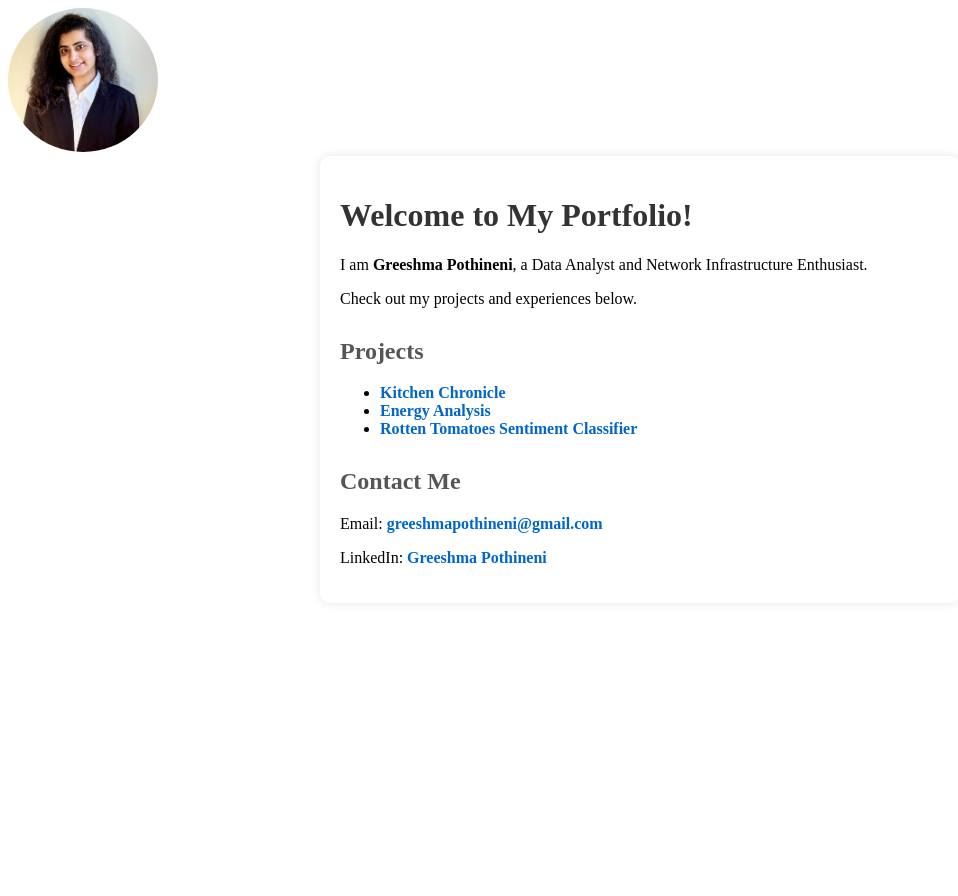
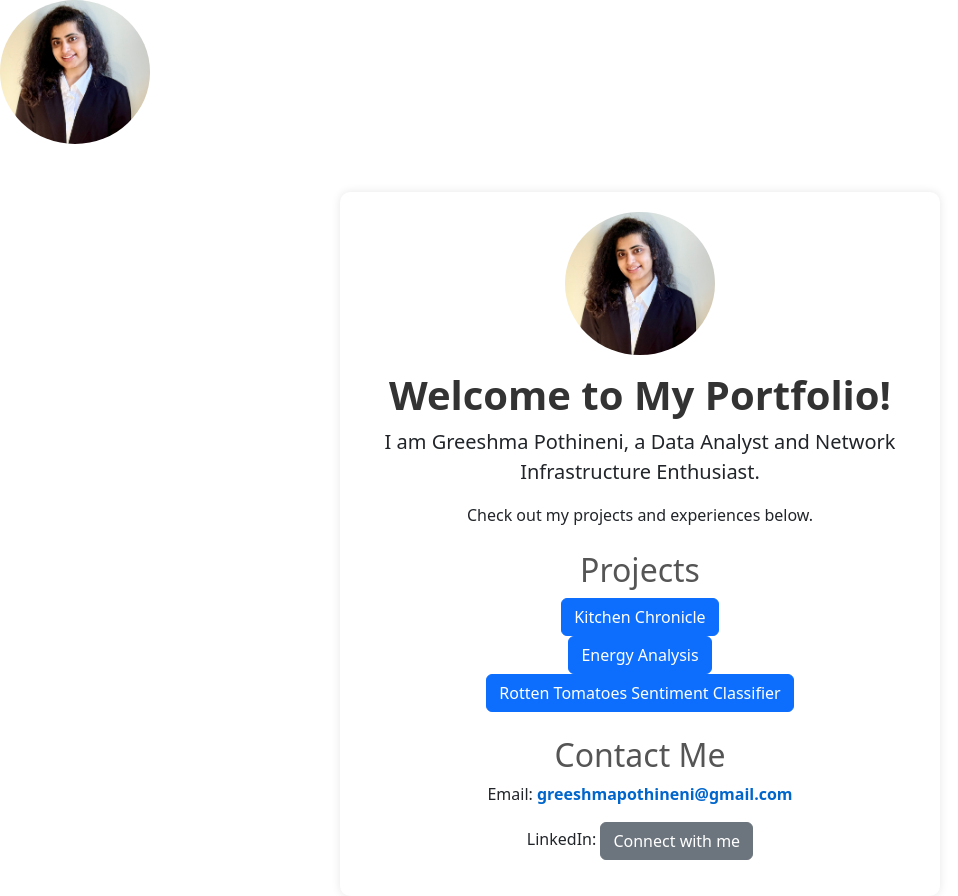
Before and after one commit to Greeshma-pothineni3/GreeshmaPothineni, a plain HTML site: page index.html in a window 1280 px wide. Shown: the whole page, without its empty margins (0-958 px from the left). Before the commit the page ends 800 px from the top, so only its background shows below. Drawn offline with nearby package versions, Linux system fonts and the light colour scheme.

Commit message:
index.html

```diff
--- a/index.html
+++ b/index.html
@@ -1,27 +1,29 @@
 <!DOCTYPE html>
 <html lang="en">
-<link rel="stylesheet" href="style.css">
+<link rel="stylesheet" href="https://cdn.jsdelivr.net/npm/bootstrap@5.3.0/dist/css/bootstrap.min.css">
     <meta charset="UTF-8">
     <meta name="viewport" content="width=device-width, initial-scale=1.0">
     <title>Greeshma Pothineni | Portfolio</title>
     <link rel="stylesheet" href="style.css">
 </head>
 <img src="profile.jpg" alt="Greeshma Pothineni" width="150" style="border-radius: 50%;">
-    <div class="container">
-        <h1>Welcome to My Portfolio!</h1>
-        <p>I am <strong>Greeshma Pothineni</strong>, a Data Analyst and Network Infrastructure Enthusiast.</p>
-        <p>Check out my projects and experiences below.</p>
+    <div class="container text-center mt-5">
+    <img src="profile.jpg" alt="Greeshma Pothineni" width="150" class="rounded-circle mb-3">
+    <h1 class="fw-bold">Welcome to My Portfolio!</h1>
+    <p class="lead">I am <strong>Greeshma Pothineni</strong>, a Data Analyst and Network Infrastructure Enthusiast.</p>
+    <p>Check out my projects and experiences below.</p>
 
-        <h2>Projects</h2>
-        <ul>
-            <li><a href="https://github.com/your-repo-link">Kitchen Chronicle</a></li>
-            <li><a href="https://github.com/your-repo-link">Energy Analysis</a></li>
-            <li><a href="https://github.com/your-repo-link">Rotten Tomatoes Sentiment Classifier</a></li>
-        </ul>
+    <h2 class="mt-4">Projects</h2>
+    <ul class="list-unstyled">
+        <li><a href="https://github.com/your-repo-link" class="btn btn-primary">Kitchen Chronicle</a></li>
+        <li><a href="https://github.com/your-repo-link" class="btn btn-primary">Energy Analysis</a></li>
+        <li><a href="https://github.com/your-repo-link" class="btn btn-primary">Rotten Tomatoes Sentiment Classifier</a></li>
+    </ul>
 
-        <h2>Contact Me</h2>
-        <p>Email: <a href="mailto:greeshmapothineni@gmail.com">greeshmapothineni@gmail.com</a></p>
-        <p>LinkedIn: <a href="https://www.linkedin.com/in/greeshma-pothineni" target="_blank">Greeshma Pothineni</a></p>
-    </div>
+    <h2 class="mt-4">Contact Me</h2>
+    <p>Email: <a href="mailto:greeshmapothineni@gmail.com">greeshmapothineni@gmail.com</a></p>
+    <p>LinkedIn: <a href="https://www.linkedin.com/in/greeshma-pothineni" class="btn btn-secondary">Connect with me</a></p>
+</div>
+
 </body>
 </html>
```
